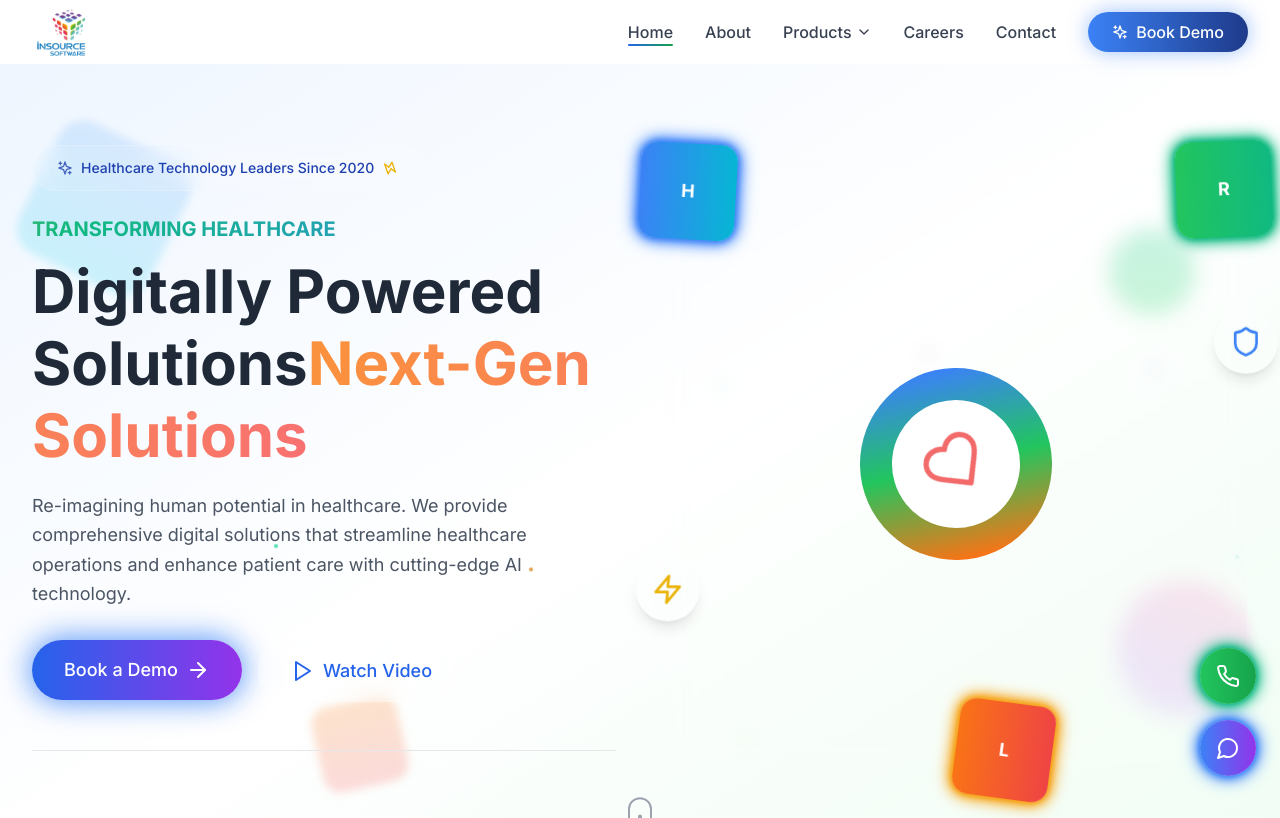
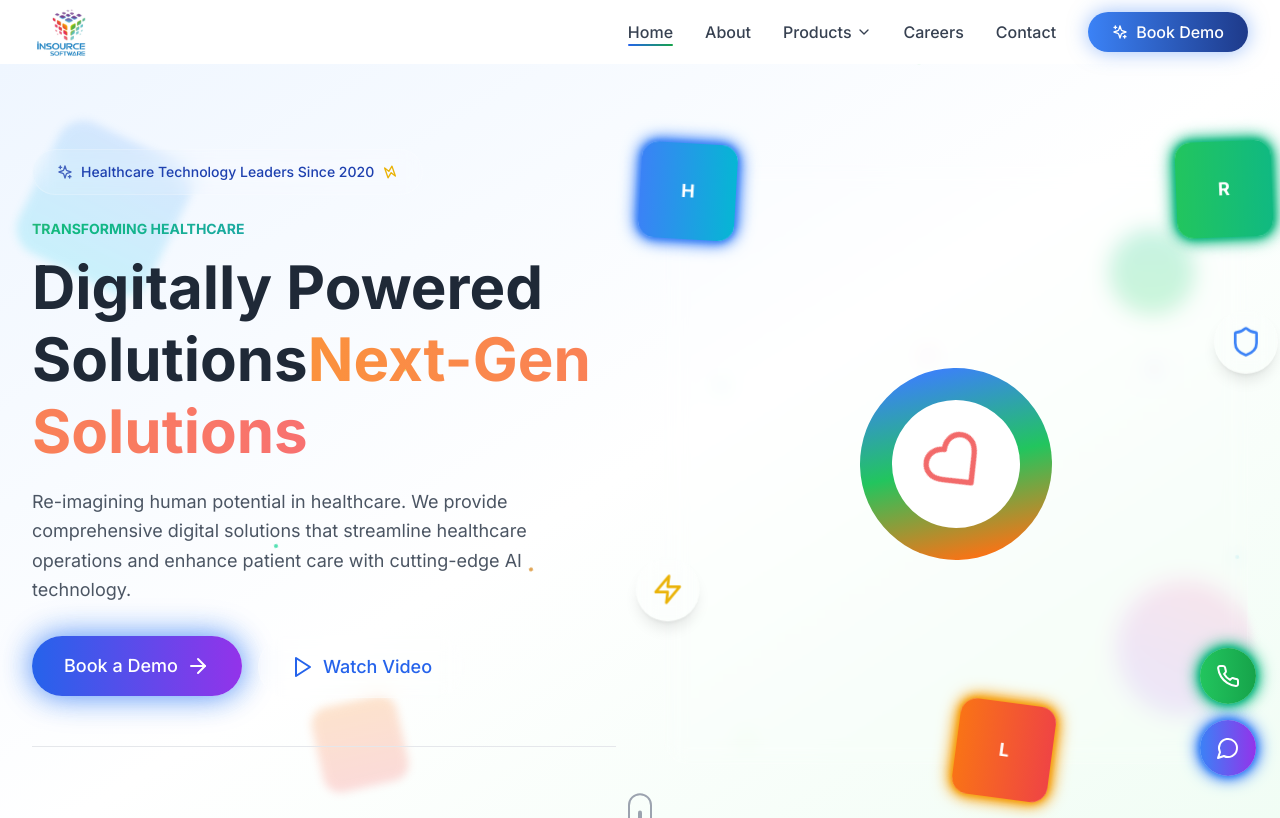
Before and after one commit to srikanthatwork/insource_software, a React (Vite) app: page / in a window 1280 px wide. Shown: the top 818 px of the page. Built offline with nearby package versions, Linux system fonts and the light colour scheme.

Commit message:
second commit in branch2

```diff
--- a/src/components/home/Hero.tsx
+++ b/src/components/home/Hero.tsx
@@ -130,7 +130,7 @@ const Hero: React.FC = () => {
               transition={{ delay: 0.4, duration: 0.6 }}
               className="text-4xl md:text-5xl lg:text-7xl font-bold mb-6 leading-tight"
             >
-              <span className="animate-gradient-text block mb-2 md:text-xl uppercase">
+              <span className="animate-gradient-text block mb-2 md:text-md text-sm uppercase">
                 Transforming Healthcare
               </span>
               <span className="text-gray-800  mb-2 md:text-6xl">Digitally Powered Solutions</span>
```
